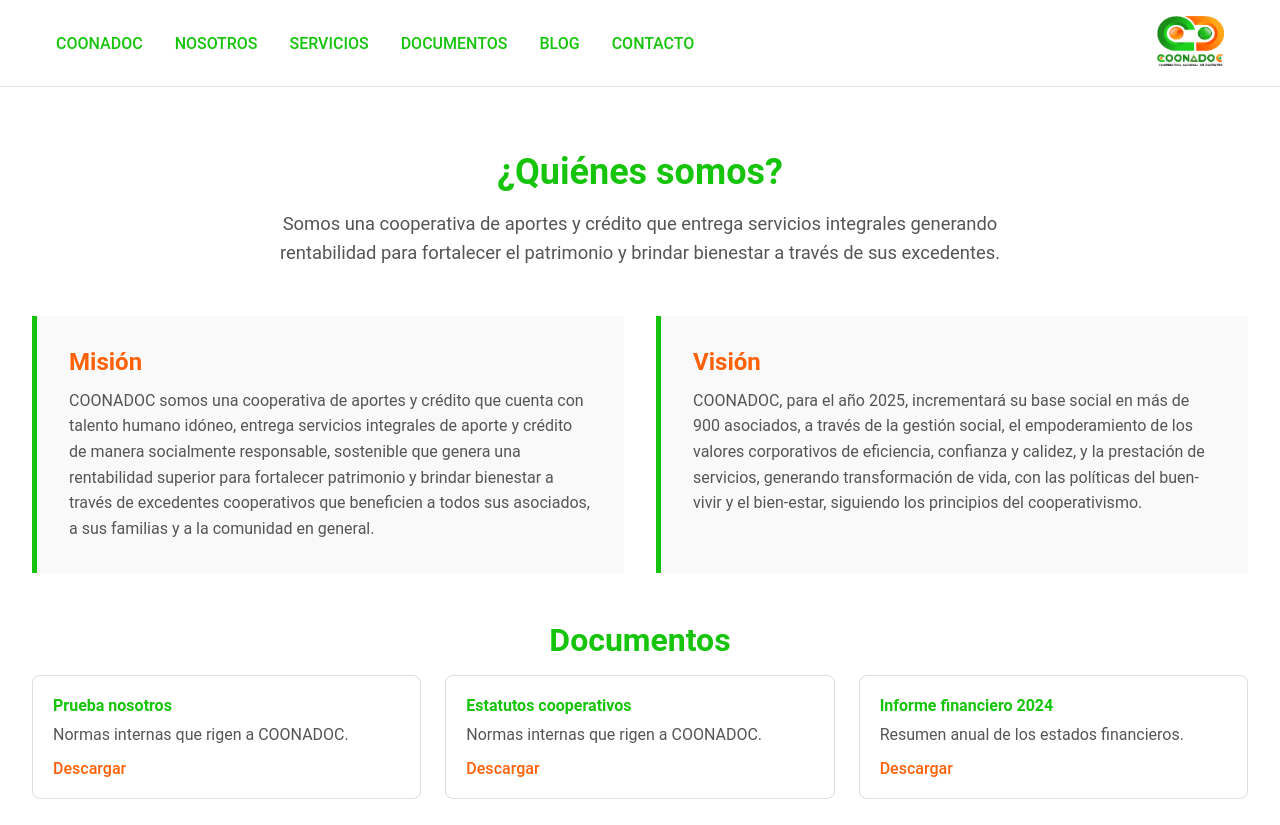
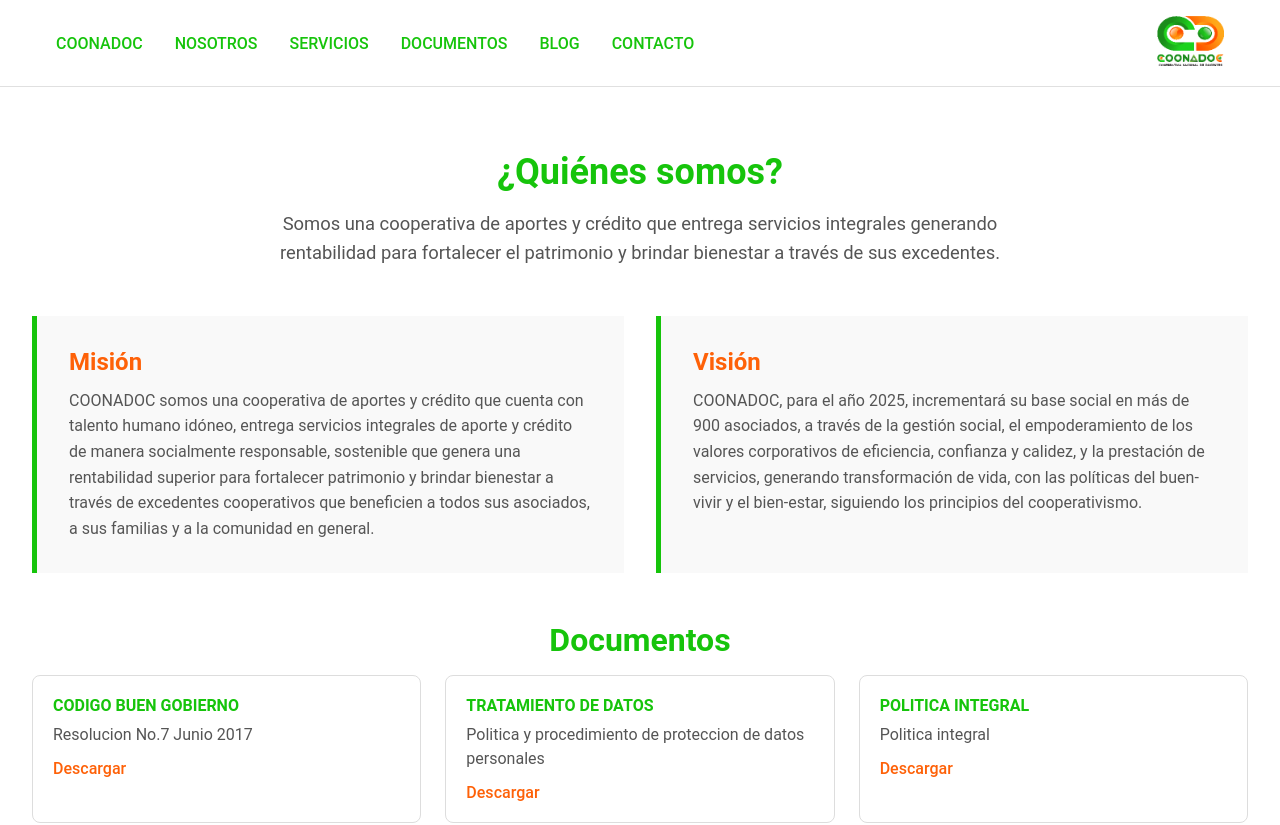
Before and after one commit to ElGatibius/cooperativa-coonadoc, a React (Vite) app: page /nosotros in a window 1280 px wide. Shown: the top 825 px of the page. Built offline with nearby package versions, Linux system fonts and the light colour scheme.

Commit message:
Docuemntos en Servicios

```diff
--- a/package.json
+++ b/package.json
@@ -14,7 +14,8 @@
     "react-dom": "^19.0.0",
     "react-icons": "^5.5.0",
     "react-router-dom": "^7.5.3",
-    "sass": "^1.86.3"
+    "sass": "^1.86.3",
+    "swiper": "^11.2.6"
   },
   "devDependencies": {
     "@eslint/js": "^9.22.0",
--- a/src/data/documents.js
+++ b/src/data/documents.js
@@ -2,21 +2,21 @@
 export const documents = [
     // Documentos de Nosotros
     {
-      titulo: 'Prueba nosotros',
-      descripcion: 'Normas internas que rigen a COONADOC.',
-      link: '/docs/reglamento_credito.pdf',
+      titulo: 'CODIGO BUEN GOBIERNO',
+      descripcion: 'Resolucion No.7 Junio 2017',
+      link: 'https://docs.google.com/viewerng/viewer?url=https://web.coonadoc.co/pluginAppObj/pluginAppObj_43_01/Codigo-de-Buen-Gobierno.1.pdf',
       category: 'Nosotros'
     },
     {
-      titulo: 'Estatutos cooperativos',
-      descripcion: 'Normas internas que rigen a COONADOC.',
-      link: '/docs/estatutos.pdf',
+      titulo: 'TRATAMIENTO DE DATOS',
+      descripcion: 'Politica y procedimiento de proteccion de datos personales ',
+      link: 'https://docs.google.com/viewerng/viewer?url=https://web.coonadoc.co/pluginAppObj/pluginAppObj_43_02/Politica-de-tratamiento-de-datos.pdf',
       category: 'Nosotros'
     },
     {
-      titulo: 'Informe financiero 2024',
-      descripcion: 'Resumen anual de los estados financieros.',
-      link: '/docs/informe_financiero_2024.pdf',
+      titulo: 'POLITICA INTEGRAL',
+      descripcion: 'Politica integral',
+      link: 'https://docs.google.com/viewerng/viewer?url=https://web.coonadoc.co/pluginAppObj/pluginAppObj_43_03/Politica-Integral.pdf',
       category: 'Nosotros'
     },
 
--- a/src/pages/Servicios.jsx
+++ b/src/pages/Servicios.jsx
@@ -46,7 +46,8 @@
             Radique su solicitud de afiliación adjuntando formulario completamente diligenciado con firma, huella y cédula de ciudadanía por ambas caras al correo <a href="mailto:afiliaciones@coonadoc.co">afiliaciones@coonadoc.co</a>
           </p>
           <div className="botones">
-            <a target="_blank" rel="noreferrer">Inscripción nuevos socios</a>
+            <a target="_blank" rel="https://www.web.coonadoc.co/files/ACTUALIZACI-N-DE-DATOS-DIC-2022.pdf
+">Inscripción nuevos socios</a>
             <a target="_blank" rel="noreferrer">Nuevos socios menores de edad</a>
             <a target="_blank" rel="noreferrer">Actualización de datos</a>
             <a target="_blank" rel="noreferrer">Inscripción en línea</a>
```
Also changed, not shown: 1 other file (tests, documents, lock files or other folders).
